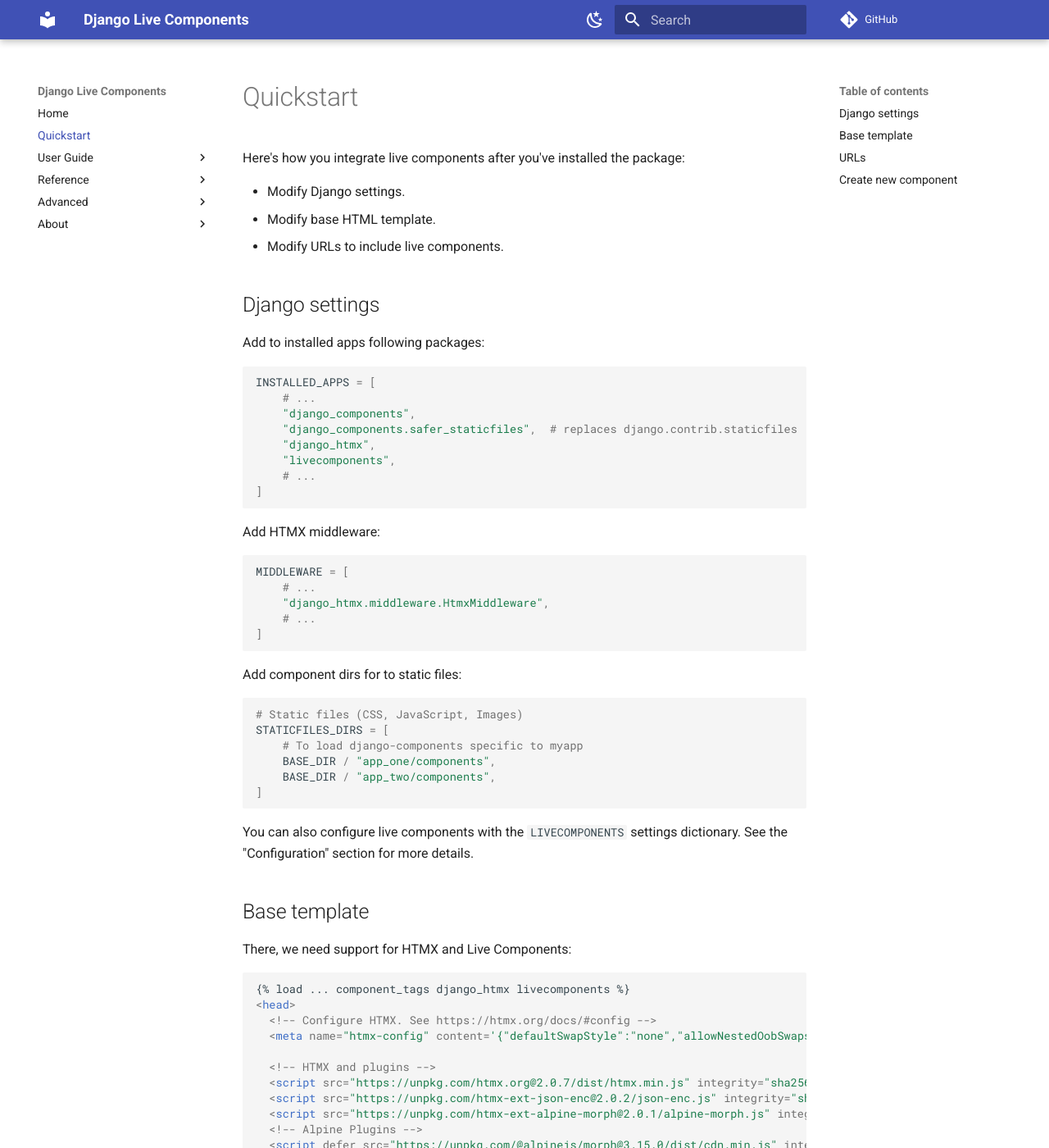
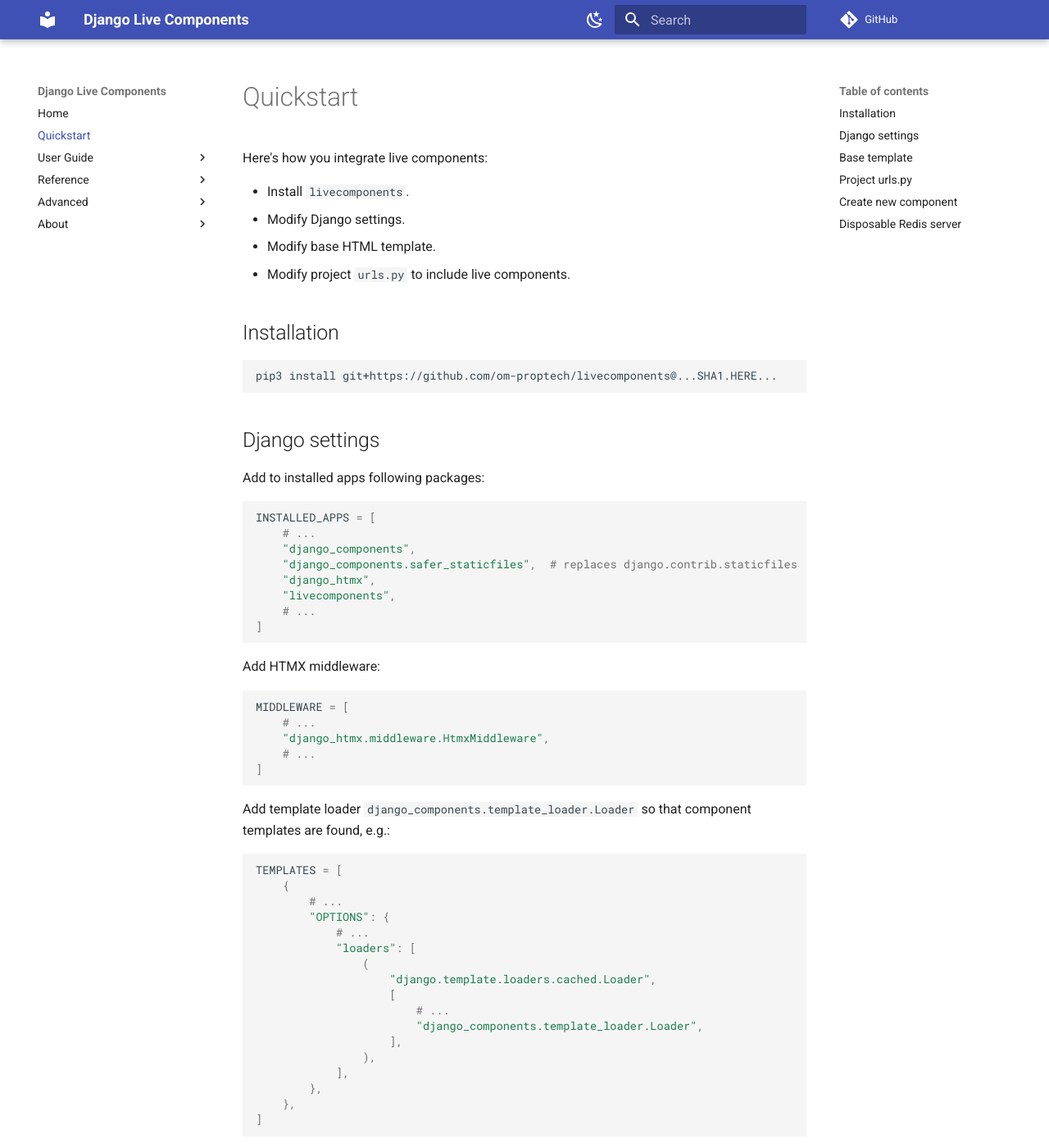
Before and after one commit to om-proptech/livecomponents, an MkDocs documentation site: the page built from docs/quickstart.md, in a window 1280 px wide and 1400 px high. Shown: the whole window at 82% size. Built offline with MkDocs 1.6.1 and Material for MkDocs 9.7.7, drawn with Linux system fonts in a browser that asks for light colours; comment, search, counter and statistics services are not loaded; some of the changed text lies outside the part shown.

Commit message:
`docs/quickstart.md`: Add missing pieces (and minor improvements) (#25)
* docs/quickstart.md: Use pathlib the cross-platform way
* docs/quickstart.md: Help with working TEMPLATES settings
* docs/quickstart.md: Help with installation
* docs/quickstart.md: Clariy that "URLs" is about the main urls.py file
* docs/quickstart.md: Help with local Redis server
* docs/quickstart.md: Mark STATICFILES_DIRS as code

Related:
https://docs.python.org/3/library/pathlib.html#basic-use

````diff
--- a/docs/quickstart.md
+++ b/docs/quickstart.md
@@ -1,10 +1,17 @@
 # Quickstart
 
-Here's how you integrate live components after you've installed the package:
+Here's how you integrate live components:
 
+- Install `livecomponents`.
 - Modify Django settings.
 - Modify base HTML template.
-- Modify URLs to include live components.
+- Modify project `urls.py` to include live components.
+
+## Installation
+
+```bash
+pip3 install git+https://github.com/om-proptech/livecomponents@...SHA1.HERE...
+```
 
 ## Django settings
 
@@ -31,14 +38,37 @@
 ]
 ```
 
+Add template loader `django_components.template_loader.Loader`
+so that component templates are found, e.g.:
+
+```python
+TEMPLATES = [
+    {
+        # ...
+        "OPTIONS": {
+            # ...
+            "loaders": [
+                (
+                    "django.template.loaders.cached.Loader",
+                    [
+                        # ...
+                        "django_components.template_loader.Loader",
+                    ],
+                ),
+            ],
+        },
+    },
+]
+```
+
 Add component dirs for to static files:
 
 ```python
 # Static files (CSS, JavaScript, Images)
 STATICFILES_DIRS = [
     # To load django-components specific to myapp
-    BASE_DIR / "app_one/components",
-    BASE_DIR / "app_two/components",
+    BASE_DIR / "app_one" / "components",
+    BASE_DIR / "app_two" / "components",
 ]
 ```
 
@@ -98,7 +128,7 @@
 <html>
 ```
 
-## URLs
+## Project `urls.py`
 
 ```python
 from django.urls import path, include
@@ -121,6 +151,15 @@
 The command with create a "components" subdirectory in the app directory and create a new component, consisting
 of one Python, and one HTML file.
 
-Make sure that your STATICFILES_DIRS setting includes the "components" directory of the app.
+Make sure that your `STATICFILES_DIRS` setting includes the "components" directory of the app.
 
 Optionally, you can pass a `--stateless` flag to create a stateless component.
+
+## Disposable Redis server
+
+live components depends on a local Redis server, at least by default.
+For a quick throw-away local Redis server, this command could be of use:
+
+```bash
+docker run --rm -d -p 127.0.0.1:6379:6379 redis:latest
+```
````
